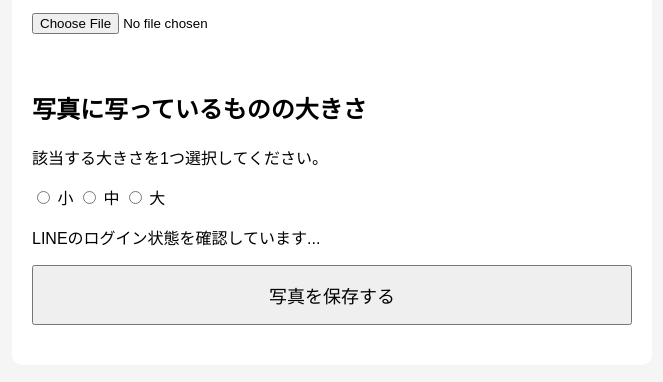
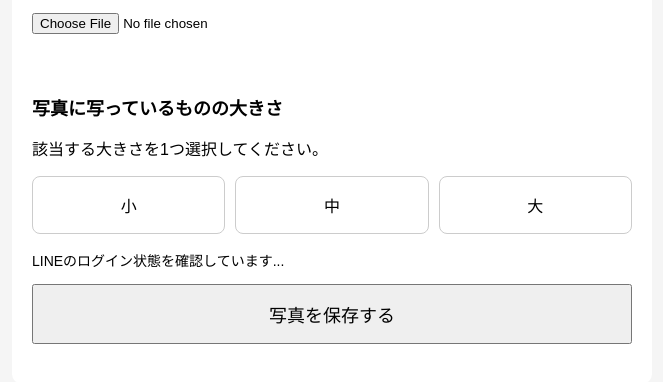
Before and after one commit to c6p31901-svg/-DE, a website built with Vite: page camera/camera.html in a window 1280 px wide. Shown: the part 134-516 px from the top of the page, without its empty margins (308-971 px from the left). Built offline with nearby package versions, Linux system fonts and the light colour scheme; some packages are replaced by stand-ins of ours.

Commit message:
Update camera.css

```diff
--- a/camera/camera.css
+++ b/camera/camera.css
@@ -28,3 +28,55 @@ button {
 #status {
     margin-top: 20px;
 }
+
+
+.size-selection {
+    margin-top: 24px;
+}
+
+.size-selection h2 {
+    font-size: 18px;
+    margin-bottom: 8px;
+}
+
+.size-options {
+    display: grid;
+    grid-template-columns: repeat(3, 1fr);
+    gap: 10px;
+    margin-top: 12px;
+}
+
+.size-options label {
+    cursor: pointer;
+}
+
+.size-options input {
+    position: absolute;
+    opacity: 0;
+    pointer-events: none;
+}
+
+.size-options span {
+    display: block;
+    padding: 16px 8px;
+    text-align: center;
+    border: 1px solid #ccc;
+    border-radius: 8px;
+    background: white;
+}
+
+.size-options input:checked + span {
+    border: 2px solid #06C755;
+    background: #eafff0;
+    font-weight: bold;
+}
+
+.size-options input:focus-visible + span {
+    outline: 2px solid #06C755;
+    outline-offset: 2px;
+}
+
+.login-section {
+    margin-top: 16px;
+    font-size: 14px;
+}
```
